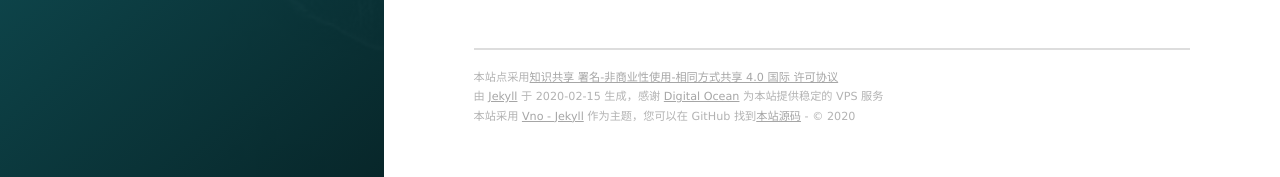
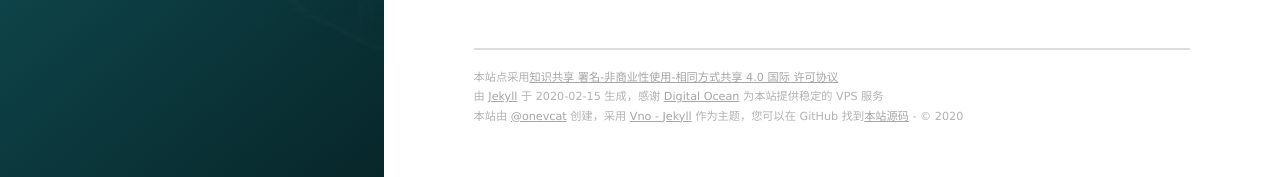
Before and after one commit to Binary-ZRJ/Binary-ZRJ.github.io, a Jekyll site: the page built from _posts/2019-12-26-buuoj-WarmUp.md, in a window 1280 px wide and 900 px high, scrolled down 1640 px. Shown: the part 720-897 px from the top of the window. Built offline with Jekyll 4.4.1, drawn with Linux system fonts in a browser that asks for light colours; nearby versions of some CDN libraries; our own code applies the rules of GitHub Pages for plain Markdown files; comment, search, counter and statistics services are not loaded; part of the change alters nothing that is shown.

Commit message:
。。。。
.....

```diff
--- a/_config.yml
+++ b/_config.yml
@@ -3,11 +3,11 @@ title: Binary
 subtitle: to be foolish,to be hungry
 welcome_message: <a href="https://github.com/onevcat/vno-jekyll" target="_blank">Download the theme</a>
 description: 有的事拼命的想要忘记，到最后真的就忘了
-#creator: <a href="http://onev.cat">@onevcat</a>
+creator: <a href="http://onev.cat">@onevcat</a>
 
-#url: "http://vno.onevcat.com"
+url: "http://vno.onevcat.com"
 
-#permalink: /:year/:month/:title/
+permalink: /:year/:month/:title/
 
 # Format
 highlighter: rouge
```
